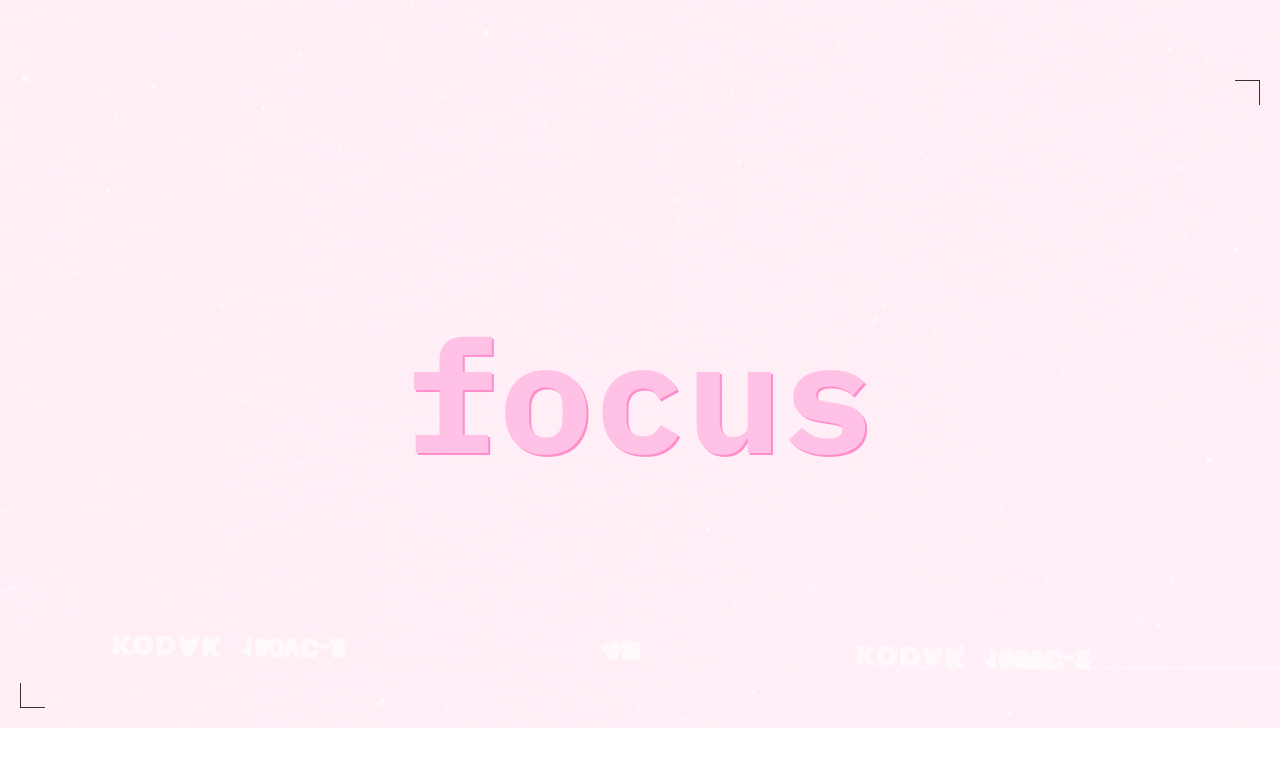
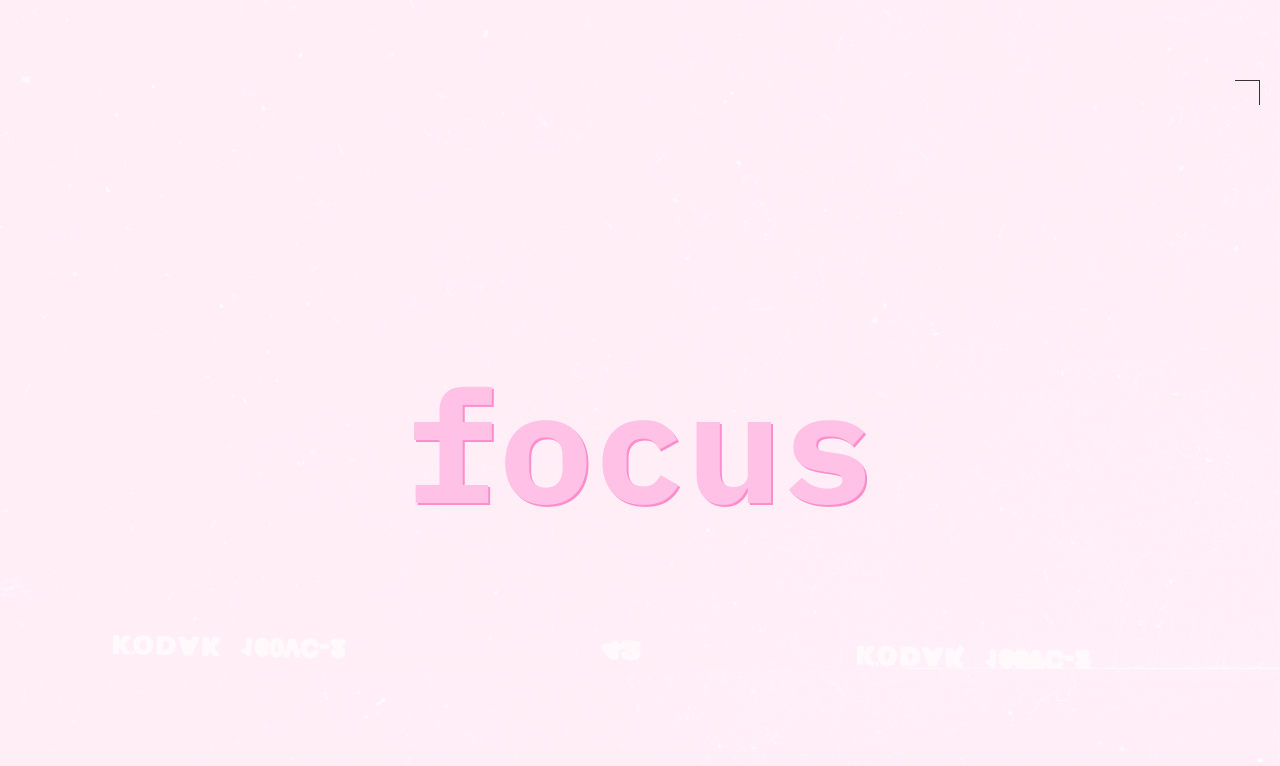
Before and after one commit to Vladislav970/slozhno-sosredotochitsya-fd, a plain HTML site: page index.html in a window 1280 px wide. Shown: the part 4131-4897 px from the top of the page. Before the commit the page ends 4859 px from the top, so only its background shows below. Drawn offline with Linux system fonts and the light colour scheme.

Commit message:
projectfix4

```diff
--- a/styles/style.css
+++ b/styles/style.css
@@ -241,7 +241,7 @@ html {
   position: relative;
   display: grid;
   align-content: center;
-  height: 668px;
+  height: 768px;
   margin-block-start: 60px;
 }
 
```
